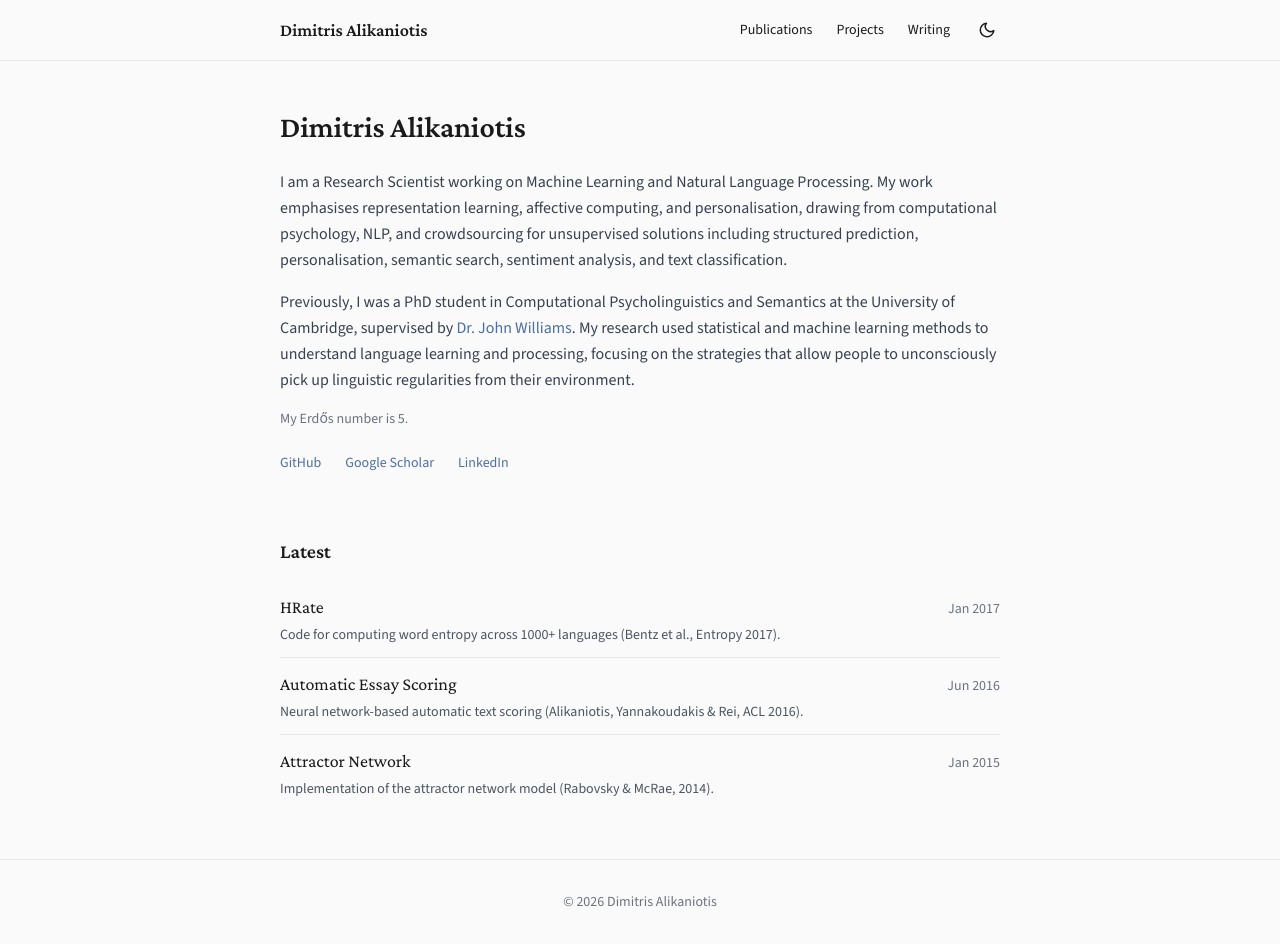
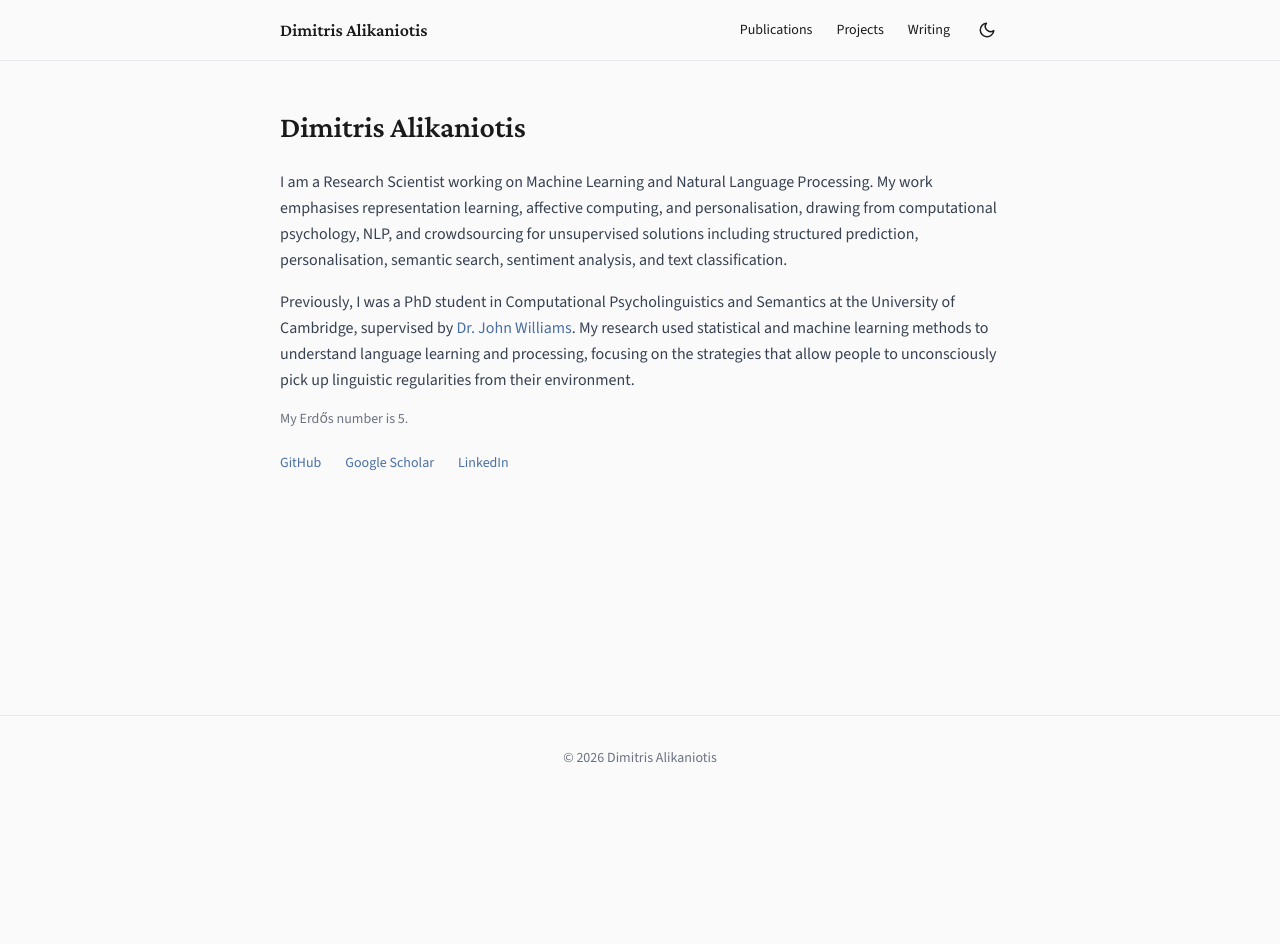
Before and after one commit to dimalik/website, a Next.js app: page / in a window 1280 px wide. After the commit the page ends 800 px from the top, so only its background shows below. Built offline with nearby package versions, Linux system fonts and the light colour scheme.

Commit message:
Remove Latest section from home page

```diff
--- a/app/page.tsx
+++ b/app/page.tsx
@@ -1,12 +1,7 @@
-import { getLatestItems } from "@/lib/mdx";
-import { PostListItem } from "@/components/post-list-item";
-
 export default function Home() {
-  const latest = getLatestItems(3);
-
   return (
     <div>
-      <section className="mb-16">
+      <section>
         <h1 className="font-serif text-3xl font-semibold mb-6">
           Dimitris Alikaniotis
         </h1>
@@ -36,21 +31,6 @@ export default function Home() {
           <a href="https://www.linkedin.com/in/dimitriosalikaniotis/" className="text-accent dark:text-accent-dark hover:underline" target="_blank" rel="noopener noreferrer">LinkedIn</a>
         </div>
       </section>
-
-      {latest.length > 0 && (
-        <section>
-          <h2 className="font-serif text-xl font-semibold mb-4">Latest</h2>
-          <ul className="divide-y divide-gray-200 dark:divide-gray-800">
-            {latest.map((item) => (
-              <PostListItem
-                key={item.slug}
-                item={item}
-                href={item.type === "post" ? `/writing/${item.slug}` : `/projects/${item.slug}`}
-              />
-            ))}
-          </ul>
-        </section>
-      )}
     </div>
   );
 }
```
